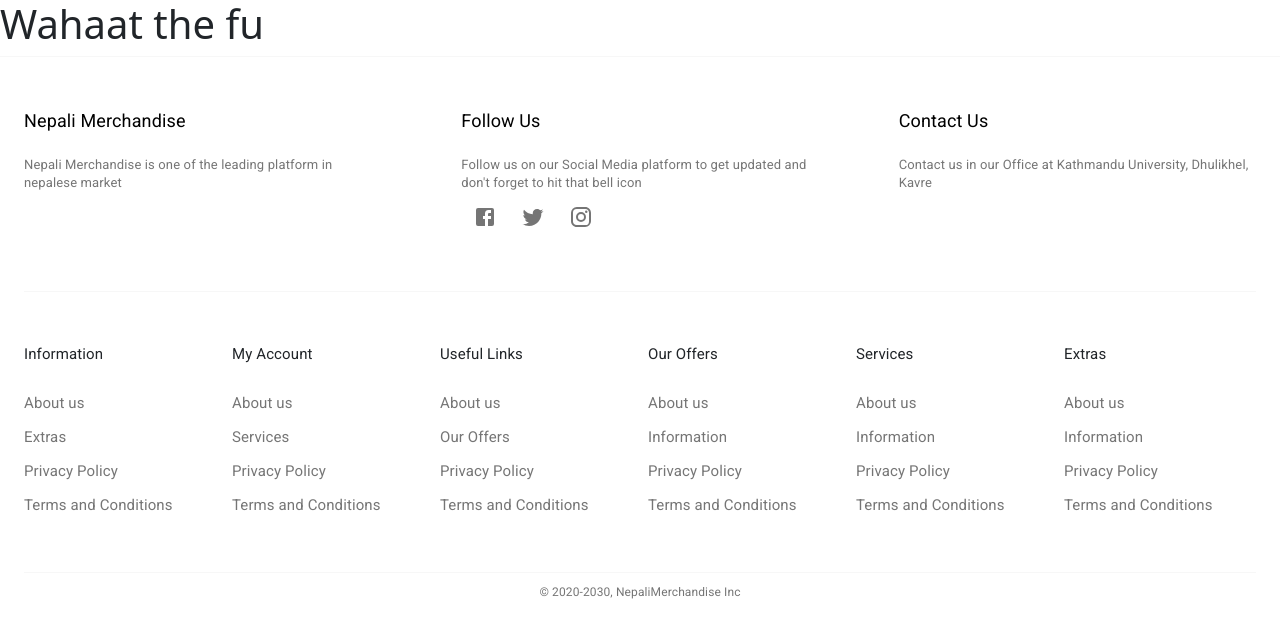
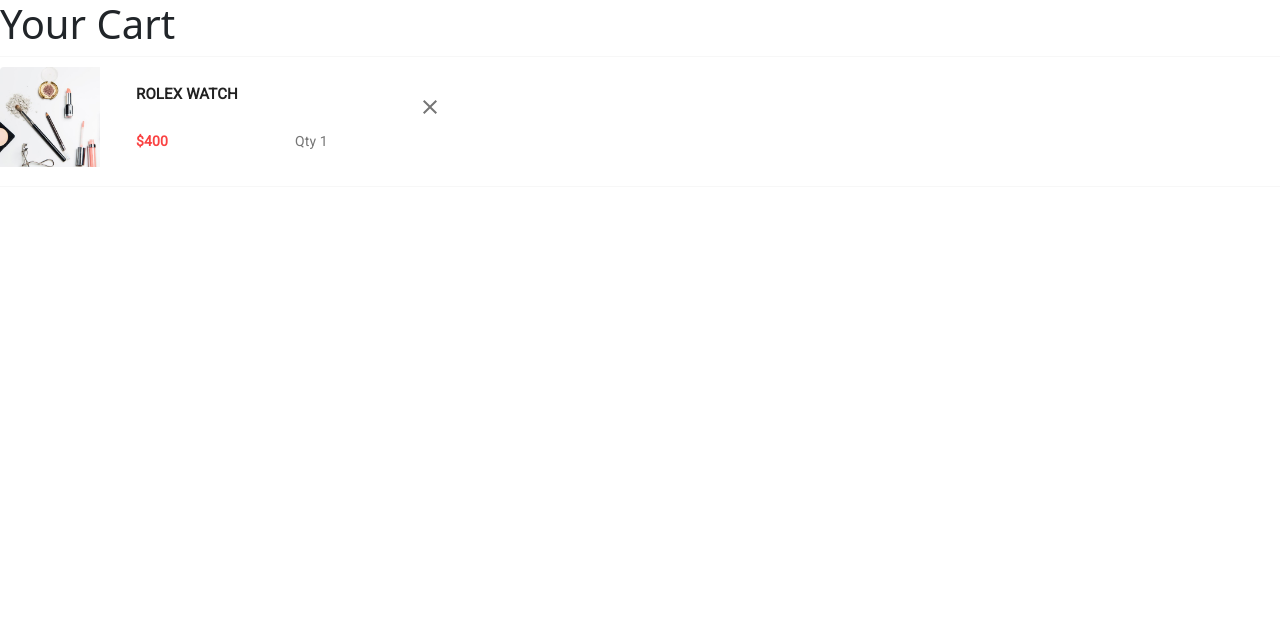
Before and after one commit to CohleM/NepMerchUI, a React (Create React App) app: page / in a window 1280 px wide. Shown: the top 634 px of the page. Built offline with nearby package versions, Linux system fonts and the light colour scheme.

Commit message:
Cart Works fine

```diff
--- a/src/App.js
+++ b/src/App.js
@@ -9,6 +9,7 @@
 import Gallery from "./components/Gallery";
 import CardWithReview from "./components/CardsWithReview";
 import Footer from "./components/Footer";
+import CartPage from "./components/CartPage";
 function App() {
 	const theme = createMuiTheme({
 		props: {
@@ -24,7 +25,7 @@
 			},
 		},
 	});
-	return <Footer />;
+	return <CartPage />;
 	//return <CardWithReview />;
 
 	//return <Button/>
--- /dev/null
+++ b/src/components/CartPage.js
@@ -0,0 +1,248 @@
+import image from "../images/beauty.jpg";
+import two from "../images/Headphones.jpg";
+import React from "react";
+import { makeStyles, useTheme } from "@material-ui/core/styles";
+import Card from "@material-ui/core/Card";
+import CardContent from "@material-ui/core/CardContent";
+import CardMedia from "@material-ui/core/CardMedia";
+import IconButton from "@material-ui/core/IconButton";
+import Typography from "@material-ui/core/Typography";
+import SkipPreviousIcon from "@material-ui/icons/SkipPrevious";
+import PlayArrowIcon from "@material-ui/icons/PlayArrow";
+import SkipNextIcon from "@material-ui/icons/SkipNext";
+import Grid from "@material-ui/core/Grid";
+import { Paper, Divider } from "@material-ui/core";
+import ClearIcon from "@material-ui/icons/Clear";
+
+const useStyles = makeStyles((theme) => ({
+	root: {
+		display: "flex",
+		//	height: 100,
+		marginTop: 10,
+		marginBottom: 10,
+	},
+	details: {
+		display: "flex",
+		flexDirection: "column",
+		marginLeft: 20,
+		//border: "1px solid black",
+		width: 350,
+	},
+	content: {
+		flex: "1 0 auto",
+	},
+	cover: {
+		width: 100,
+		height: 100,
+	},
+	controls: {
+		display: "flex",
+		alignItems: "center",
+		paddingLeft: theme.spacing(1),
+		paddingBottom: theme.spacing(1),
+	},
+	playIcon: {
+		// height: 38,
+		// width: 38,
+	},
+	pricetyp: {
+		fontWeight: "600",
+		color: "#FA4242",
+		fontSize: "14px",
+	},
+	title: {
+		fontSize: 15,
+		fontWeight: "600",
+		// width: 20,
+		//maxWidth: 20,
+	},
+	qty: {
+		fontSize: 14,
+		fontWeight: "100",
+	},
+}));
+
+export default function MediaControlCard() {
+	const classes = useStyles();
+	const theme = useTheme();
+
+	return (
+		<div>
+			<h1> Your Cart</h1>
+
+			<Divider />
+			<Card className={classes.root} elevation={0}>
+				<CardMedia
+					className={classes.cover}
+					image={image}
+					title="Live from space album cover"
+				/>
+				<div className={classes.details}>
+					<CardContent className={classes.content}>
+						<Grid container direction="row" spacing={0}>
+							<Grid item xs={6}>
+								<Typography className={classes.title} component="p">
+									<span> ROLEX WATCH </span>
+									{/* Rolex Watch */}
+								</Typography>
+							</Grid>
+							<Grid item xs={6}>
+								<div style={{ textAlign: "right" }}>
+									<IconButton
+										aria-label="play/pause"
+										style={{ outline: "none" }}
+									>
+										<ClearIcon className={classes.playIcon} />
+									</IconButton>
+								</div>
+							</Grid>
+							<Grid item xs={6}>
+								<Typography component="p" className={classes.pricetyp}>
+									$400
+								</Typography>
+							</Grid>
+							<Grid item xs={6}>
+								<Typography
+									className={classes.title}
+									color="textSecondary"
+									className={classes.qty}
+								>
+									Qty 1
+								</Typography>
+							</Grid>
+						</Grid>
+					</CardContent>
+					{/* 0 */}
+				</div>
+			</Card>
+			<Divider />
+		</div>
+	);
+}
+
+// import React from "react";
+// import { makeStyles, useTheme } from "@material-ui/core/styles";
+// import Card from "@material-ui/core/Card";
+// import CardContent from "@material-ui/core/CardContent";
+// import CardMedia from "@material-ui/core/CardMedia";
+// import IconButton from "@material-ui/core/IconButton";
+// import Typography from "@material-ui/core/Typography";
+// import SkipPreviousIcon from "@material-ui/icons/SkipPrevious";
+// import PlayArrowIcon from "@material-ui/icons/PlayArrow";
+// import SkipNextIcon from "@material-ui/icons/SkipNext";
+// import image from "../images/beauty.jpg";
+// import two from "../images/Headphones.jpg";
+// import ClearIcon from "@material-ui/icons/Clear";
+
+// import Grid from "@material-ui/core/Grid";
+// const useStyles = makeStyles((theme) => ({
+// 	root: {
+// 		display: "flex",
+// 	},
+// 	details: {
+// 		display: "flex",
+// 		flexDirection: "column",
+// 	},
+// 	content: {
+// 		flex: "1 0 auto",
+// 	},
+// 	cover: {
+// 		width: 151,
+// 	},
+// 	controls: {
+// 		display: "flex",
+// 		alignItems: "center",
+// 		paddingLeft: theme.spacing(1),
+// 		paddingBottom: theme.spacing(1),
+// 	},
+// 	playIcon: {
+// 		// height: 38,
+// 		// width: 38,
+// 	},
+
+// 	pricetyp: {
+// 		fontWeight: "600",
+// 		color: "#FA4242",
+// 		fontSize: "18px",
+// 	},
+// 	title: {
+// 		fontSize: 13,
+// 		fontWeight: "600",
+// 		//width: 20,
+// 		//maxWidth: 20,
+// 	},
+// 	qty: {
+// 		fontSize: 15,
+// 		fontWeight: "100",
+// 	},
+// }));
+
+// export default function MediaControlCard() {
+// 	const classes = useStyles();
+// 	const theme = useTheme();
+
+// 	return (
+// 		<Card className={classes.root}>
+// 			<CardMedia
+// 				className={classes.cover}
+// 				image={image}
+// 				title="Live from space album cover"
+// 			/>
+// 			<div className={classes.details}>
+// 				<CardContent className={classes.content}>
+// 					{/* <Typography component="h5" variant="h5">
+// 						Live From Space
+// 					</Typography> */}
+// 					<Typography className={classes.title} component="p">
+// 						ROLEX WATCH
+// 					</Typography>{" "}
+// 					{/* <ClearIcon className={classes.playIcon} /> */}
+// 					{/* <Grid container direction="row" spacing={0}>
+// 						<Grid item sm={6}> */}
+// 					<div style={{ textAlign: "right", marginLeft: "350px" }}>
+// 						<IconButton aria-label="play/pause" style={{ outline: "none" }}>
+// 							<ClearIcon className={classes.playIcon} />
+// 						</IconButton>
+// 					</div>
+// 					{/* </Grid>
+// 					</Grid> */}
+// 					<Grid container direction="row" spacing={0}>
+// 						<Grid item xs={6}>
+// 							<Typography component="p" className={classes.pricetyp}>
+// 								$400
+// 							</Typography>
+// 						</Grid>
+// 						<Grid item xs={6}>
+// 							<Typography
+// 								className={classes.title}
+// 								color="textSecondary"
+// 								className={classes.qty}
+// 							>
+// 								Qty:1
+// 							</Typography>
+// 						</Grid>
+// 					</Grid>
+// 				</CardContent>
+// 				{/* <div className={classes.controls}>
+// 					<IconButton aria-label="previous">
+// 						{theme.direction === "rtl" ? (
+// 							<SkipNextIcon />
+// 						) : (
+// 							<SkipPreviousIcon />
+// 						)}
+// 					</IconButton>
+// 					<IconButton aria-label="play/pause">
+// 						<PlayArrowIcon className={classes.playIcon} />
+// 					</IconButton>
+// 					<IconButton aria-label="next">
+// 						{theme.direction === "rtl" ? (
+// 							<SkipPreviousIcon />
+// 						) : (
+// 							<SkipNextIcon />
+// 						)}
+// 					</IconButton>
+// 				</div> */}
+// 			</div>
+// 		</Card>
+// 	);
+// }
--- a/src/components/Footer.js
+++ b/src/components/Footer.js
@@ -514,7 +514,7 @@
 					}}
 				>
 					{" "}
-					© 2020-2030, NepaliMerchandise Inc
+					© 2020-2030, Nepali Merchandise Inc
 				</Typography>
 			</Container>
 		</div>
```
Also changed, not shown: src/images/AjaxShoppingCartPage1.png (added), src/images/images-cart.png (added).
